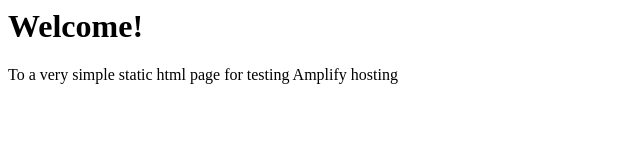
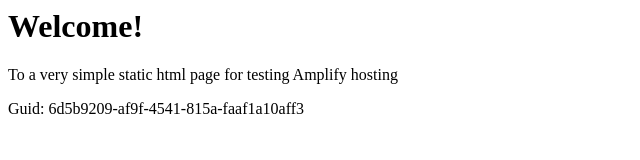
Before and after one commit to aws-aemilia-hkg/Github-PR-Commit-Integration-Test-DoNotTouch-GitHubAutoBuildPrPreviewCanaryTest-v1-prod-ap-east-1, a website: page src/index.html in a window 1280 px wide. Shown: the whole page, without its empty margins (0-640 px from the left). Drawn offline with Linux system fonts and the light colour scheme.

Commit message:
commit from integ tests

```diff
--- a/src/index.html
+++ b/src/index.html
@@ -1,3 +1,5 @@
+
+
 <html lang="en">
 
 <head>
@@ -10,6 +12,6 @@
 <body>
     <h1>Welcome!</h1>
     <p>To a very simple static html page for testing Amplify hosting</p>
-</body>
+    <p>Guid: 6d5b9209-af9f-4541-815a-faaf1a10aff3</p></body>
 
 </html>
```
